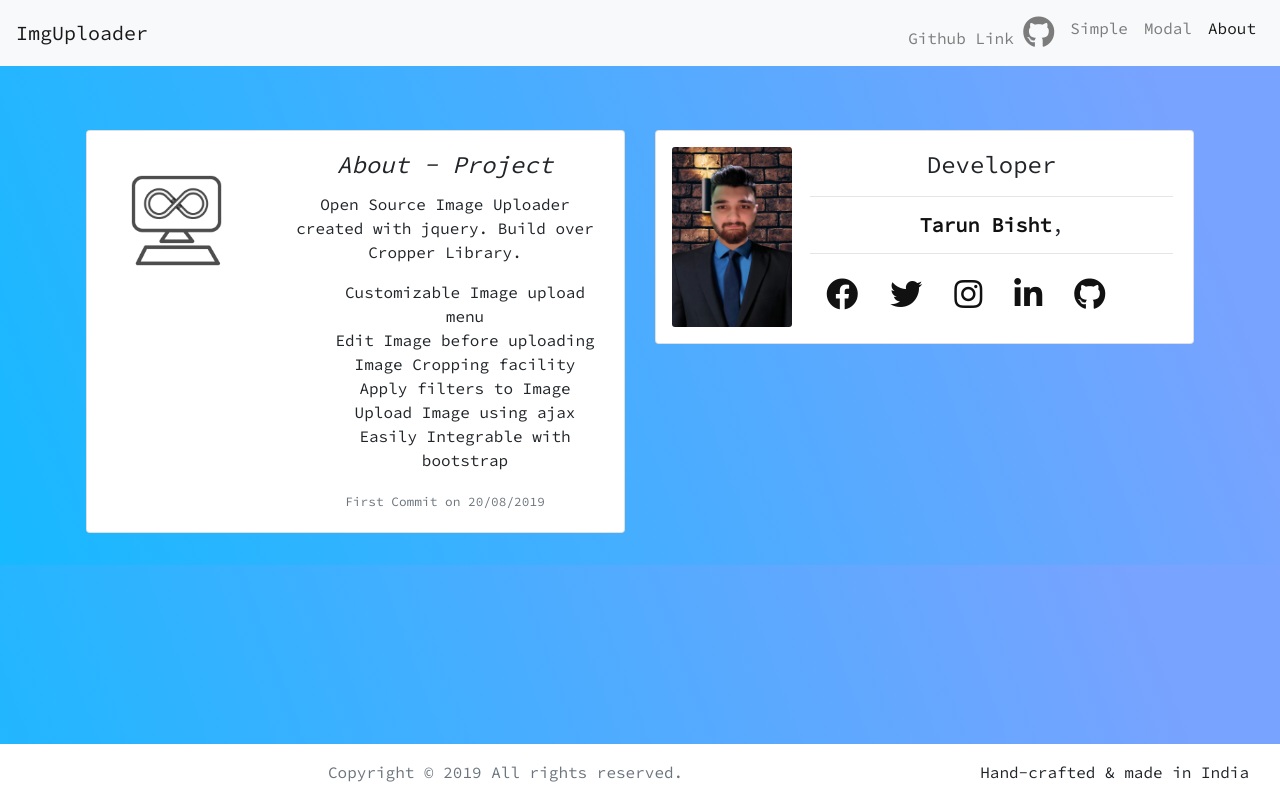
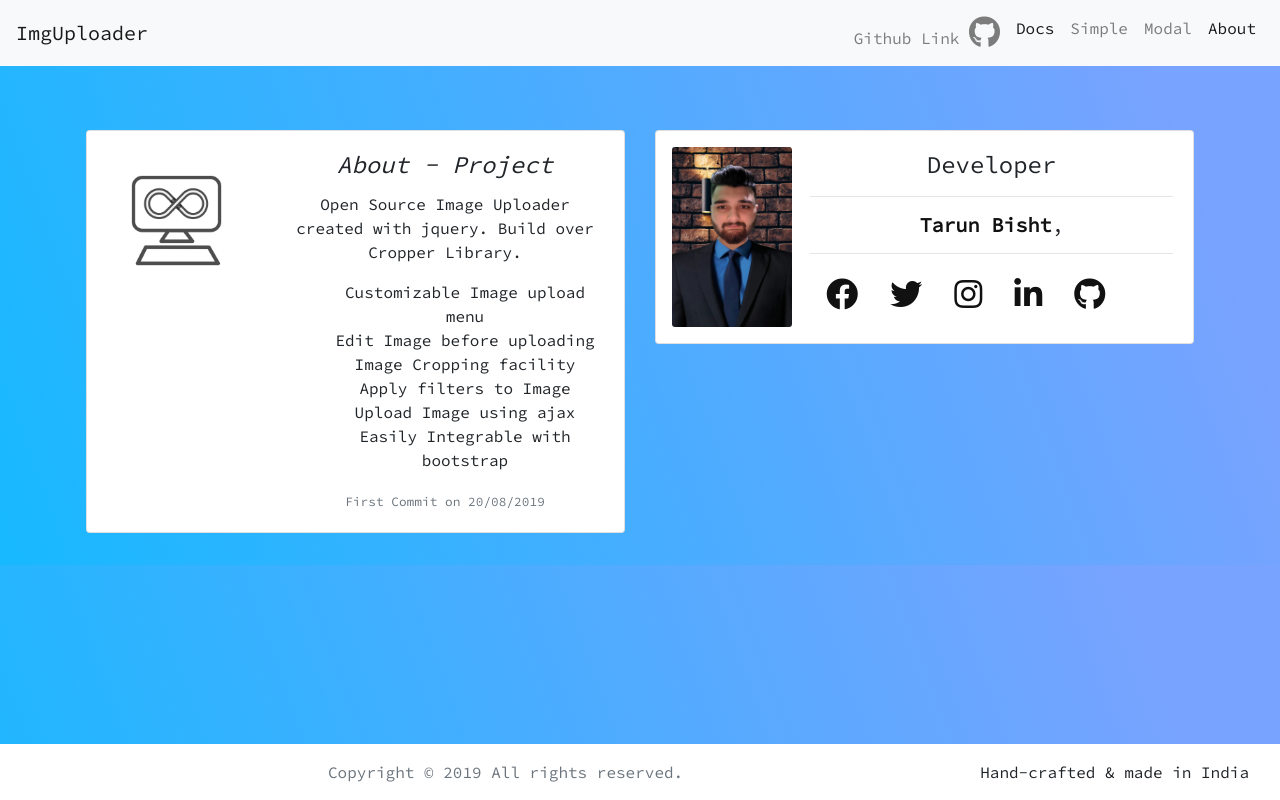
Before and after one commit to tarun-bisht/ImgUploader, a plain HTML site: page Demo/about.html in a window 1280 px wide. Drawn offline with nearby package versions, Linux system fonts and the light colour scheme.

Commit message:
Update about.html

```diff
--- a/Demo/about.html
+++ b/Demo/about.html
@@ -19,6 +19,9 @@
                 <li class="nav-item">
                         <a class="nav-link" href="https://github.com/tarun-bisht/ImgUploader">Github Link <i class="fab fa-github fa-2x"></i></a>
                     </li>
+            <li class="nav-item">
+              <a class="nav-link active" href="documentation.html">Docs</a>
+            </li>
                 <li class="nav-item">
                         <a class="nav-link" href="upload.html">Simple</a>
                     </li>
```
